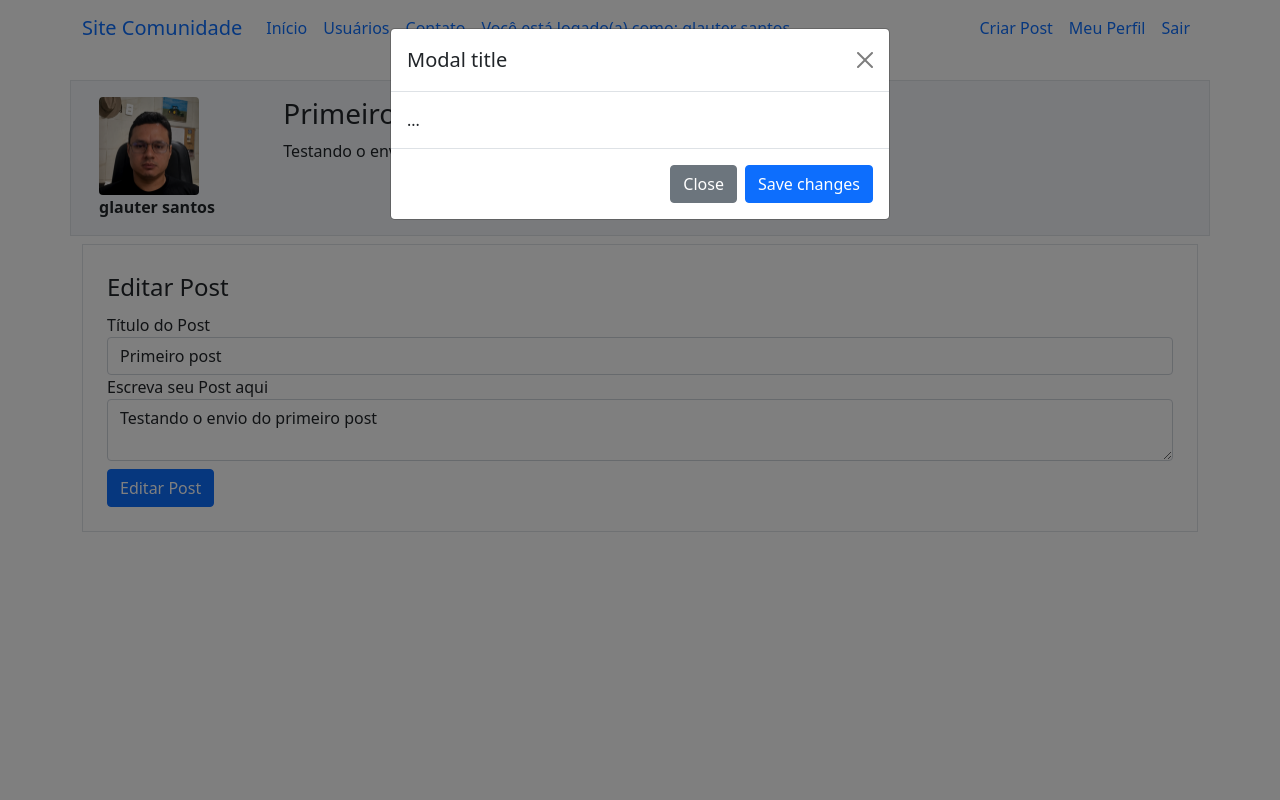
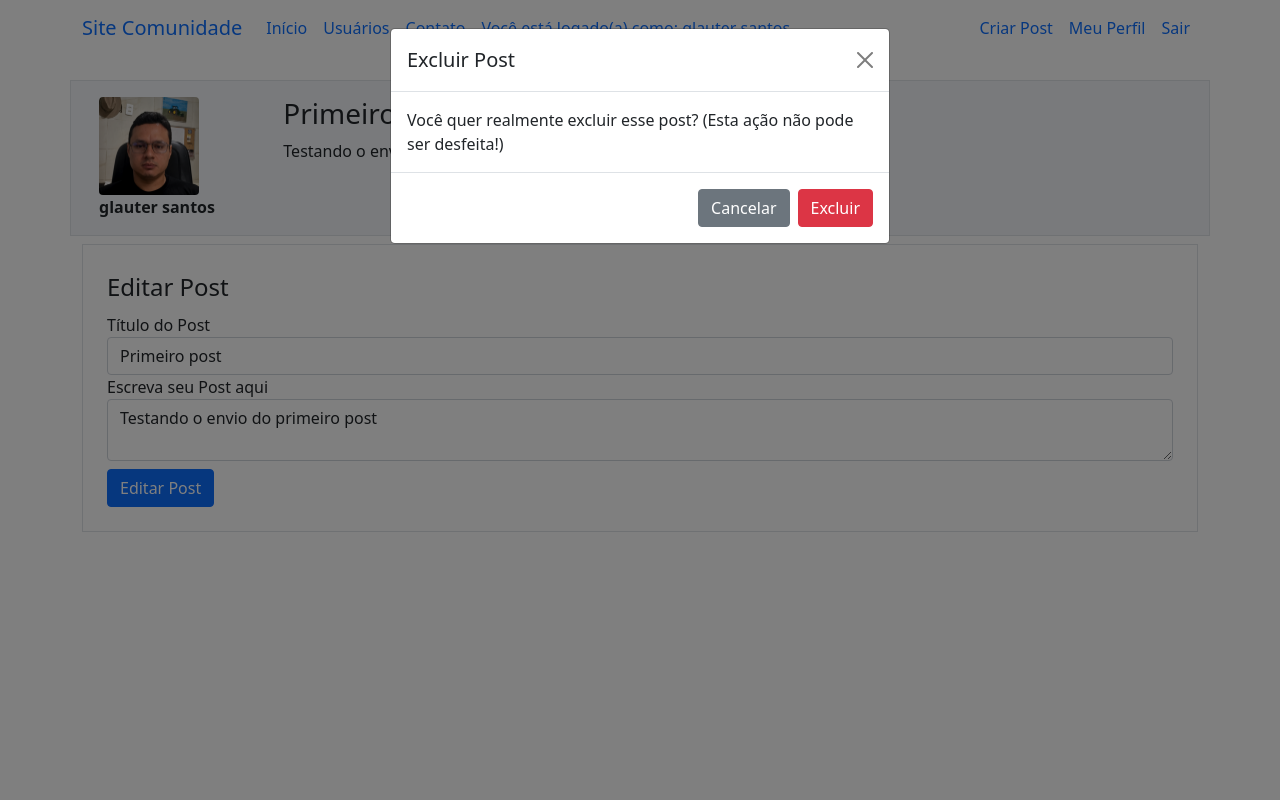
Before and after one commit to glautersantos/SiteComunidade, a Flask app: page /post/1 in a window 1280 px wide, after a click on "Excluir Post". Run offline with Flask 3, Linux system fonts and the light colour scheme; a user stored in the database is signed in; some libraries are stand-ins or nearby versions.

Commit message:
50. Exclusão de Post

```diff
--- a/comunidadeimpressionadora/routes.py
+++ b/comunidadeimpressionadora/routes.py
@@ -1,4 +1,4 @@
-from flask import render_template, redirect, url_for, flash, request
+from flask import render_template, redirect, url_for, flash, request, abort
 from comunidadeimpressionadora import app, database, bcrypt
 from comunidadeimpressionadora.forms import FormLogin, FormCriarConta, FormEditarPerfil, FormCriarPost
 from comunidadeimpressionadora.models import Usuario, Post
@@ -144,3 +144,15 @@ def exibir_post(post_id):
     else:
         form = None
     return render_template('post.html', post=post, form=form)
+
+@app.route('/post/<post_id>/excluir', methods=['GET', 'POST'])
+@login_required
+def excluir_post(post_id):
+    post = Post.query.get(post_id)
+    if current_user == post.autor:
+        database.session.delete(post)
+        database.session.commit()
+        flash('Post excluído com sucesso!', 'alert-danger')
+        return redirect(url_for('home'))
+    else:
+        abort(403)
--- a/comunidadeimpressionadora/templates/post.html
+++ b/comunidadeimpressionadora/templates/post.html
@@ -11,7 +11,7 @@
                     <h3>{{ post.titulo }}
                     <small class="text-muted" style="font-size: 15px"> - Data de criação: {{ post.data_criacao.strftime('%d/%m/%Y') }}
                     {% if form %}
-                        - <a href="#form_editarpost">Editar Post</a> / <a href="#" data-bs-toggle="modal" data-bs-target="#excluirPost">Excluir Post</a>
+                        - <a href="#form_editarpost">Editar Post</a> / <a href="#" class="text-danger" data-bs-toggle="modal" data-bs-target="#excluirPost">Excluir Post</a>
                     {% endif %}
                     </small>
                     </h3>
@@ -64,20 +64,23 @@
     </div>
 {% endif %}
 
-<!-- Modal -->
+<!-- Modal de Excluir -->
 <div class="modal fade" id="excluirPost" tabindex="-1" aria-labelledby="exampleModalLabel" aria-hidden="true">
   <div class="modal-dialog">
     <div class="modal-content">
       <div class="modal-header">
-        <h1 class="modal-title fs-5" id="exampleModalLabel">Modal title</h1>
+        <h1 class="modal-title fs-5" id="exampleModalLabel">Excluir Post</h1>
         <button type="button" class="btn-close" data-bs-dismiss="modal" aria-label="Close"></button>
       </div>
       <div class="modal-body">
-        ...
+        Você quer realmente excluir esse post? (Esta ação não pode ser desfeita!)
       </div>
       <div class="modal-footer">
-        <button type="button" class="btn btn-secondary" data-bs-dismiss="modal">Close</button>
-        <button type="button" class="btn btn-primary">Save changes</button>
+        <button type="button" class="btn btn-secondary" data-bs-dismiss="modal">Cancelar</button>
+        <form method="post" action="{{ url_for('excluir_post', post_id=post.id )}}">
+           <button type="submit" class="btn btn-danger">Excluir</button>
+        </form>
+
       </div>
     </div>
   </div>
```
Also changed, not shown: instance/comunidade.db.
